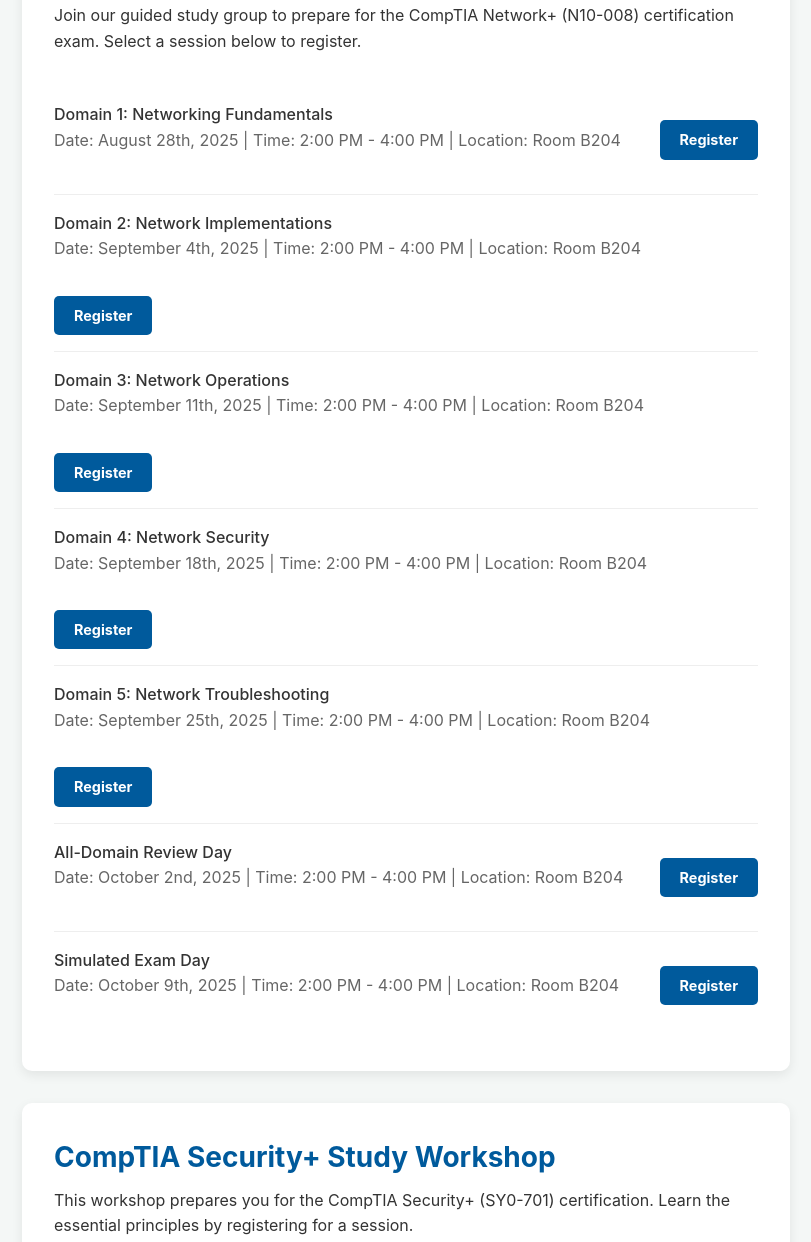
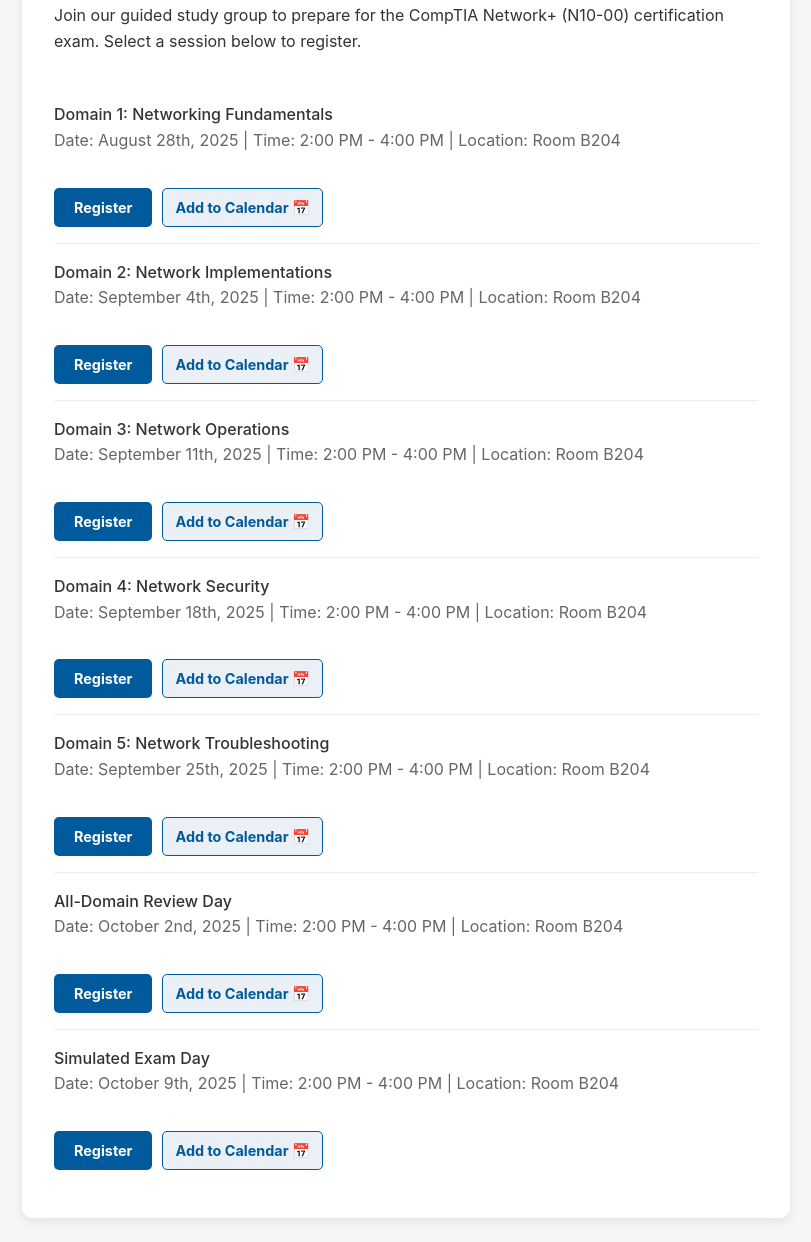
Before and after one commit to cisworkshops/cisworkshops.github.io, a plain HTML site: page index.html in a window 1280 px wide. Shown: the part 346-1588 px from the top of the page, without its empty margins (234-1045 px from the left). Drawn offline with Linux system fonts and the light colour scheme.

Commit message:
Add files via upload

```diff
--- a/index.html
+++ b/index.html
@@ -24,6 +24,10 @@
             margin: 0;
             padding: 0;
             box-sizing: border-box;
+        }
+
+        html {
+            scroll-behavior: smooth; /* For any future anchor links */
         }
 
         body {
@@ -138,7 +142,14 @@
             margin: 0;
         }
 
-        /* --- Button Styling --- */
+        /* --- Button & Button Group Styling --- */
+        .button-group {
+            display: flex;
+            gap: 10px;
+            align-items: center;
+            flex-shrink: 0;
+        }
+
         .signup-btn {
             display: inline-block;
             background-color: var(--primary-color);
@@ -151,11 +162,41 @@
             text-align: center;
             transition: background-color 0.2s ease-in-out;
             white-space: nowrap;
-            flex-shrink: 0;
         }
 
         .signup-btn:hover {
             background-color: var(--primary-hover-color);
+        }
+
+        .calendar-btn {
+            display: inline-block;
+            padding: 7px 12px; /* 1px less padding to account for border */
+            font-size: 0.9rem;
+            background-color: #eaf0f6;
+            color: var(--primary-color);
+            border: 1px solid var(--primary-color);
+            border-radius: 5px;
+            text-decoration: none;
+            font-weight: bold;
+            transition: background-color 0.2s ease, color 0.2s ease;
+            white-space: nowrap;
+        }
+
+        .calendar-btn:hover {
+            background-color: var(--primary-color);
+            color: var(--white-color);
+        }
+
+        .signup-btn.disabled {
+    	    background-color: #a0a0a0; /* Gray for disabled */
+    	    cursor: not-allowed;
+    	    pointer-events: none; /* Makes the button unclickable */
+        }
+
+        .signup-btn.full {
+    		background-color: #c0392b; /* A soft red for 'Full' */
+    		cursor: not-allowed;
+    		pointer-events: none;
         }
 
         /* --- Responsive Adjustments --- */
@@ -197,7 +238,6 @@
 <body>
 
     <header class="page-header">
-        <!-- Image now links to a file. Make sure CISlogo.png is in the same folder as this HTML file. -->
         <img src="CISlogo.png" alt="CIS Department Logo" class="header-logo">
         <h1>CIS Workshops Sign-Up Hub</h1>
     </header>
@@ -210,59 +250,79 @@
         <div class="workshop-card">
             <h2>CompTIA Network+ Study Workshop</h2>
             <p>
-                Join our guided study group to prepare for the CompTIA Network+ (N10-008) certification exam. Select a session below to register.
+                Join our guided study group to prepare for the CompTIA Network+ (N10-00) certification exam. Select a session below to register.
             </p>
 
             <ul class="session-list">
-                <!-- IMPORTANT: Replace the href="#" with your registration link for each session -->
                 <li>
                     <div class="session-details">
                         <span class="session-title">Domain 1: Networking Fundamentals</span>
                         <p class="session-info">Date: August 28th, 2025 | Time: 2:00 PM - 4:00 PM | Location: Room B204</p>
                     </div>
-                    <a href="#" target="_blank" rel="noopener noreferrer" class="signup-btn">Register</a>
+                    <div class="button-group">
+                        <a href="https://forms.office.com/r/CtC74rHMGU" target="_blank" rel="noopener noreferrer" class="signup-btn">Register</a>
+                        <a href="https://stripo.email/storage/ics/2025/8/ics_cis-network-study-workshops-domain-1-2025-08-07-135241.ics" target="_blank" rel="noopener noreferrer" class="calendar-btn">Add to Calendar 📅</a>
+                    </div>
                 </li>
                 <li>
                     <div class="session-details">
                         <span class="session-title">Domain 2: Network Implementations</span>
                         <p class="session-info">Date: September 4th, 2025 | Time: 2:00 PM - 4:00 PM | Location: Room B204</p>
                     </div>
-                    <a href="#" target="_blank" rel="noopener noreferrer" class="signup-btn">Register</a>
+                    <div class="button-group">
+                        <a href="https://forms.cloud.microsoft/r/yVRgMYjQL4" target="_blank" rel="noopener noreferrer" class="signup-btn">Register</a>
+                        <a href="https://stripo.email/storage/ics/2025/8/ics_comptia-network-study-workshop-domain-2-network-implementation-2025-08-11-144347.ics" target="_blank" rel="noopener noreferrer" class="calendar-btn">Add to Calendar 📅</a>
+                    </div>
                 </li>
                 <li>
                     <div class="session-details">
                         <span class="session-title">Domain 3: Network Operations</span>
                         <p class="session-info">Date: September 11th, 2025 | Time: 2:00 PM - 4:00 PM | Location: Room B204</p>
                     </div>
-                    <a href="#" target="_blank" rel="noopener noreferrer" class="signup-btn">Register</a>
+                    <div class="button-group">
+                        <a href="https://forms.cloud.microsoft/r/cF05aLidAh" target="_blank" rel="noopener noreferrer" class="signup-btn">Register</a>
+                        <a href="https://stripo.email/storage/ics/2025/8/ics_comptia-network-study-workshop-domain-3-network-operations-2025-08-11-144559.ics" target="_blank" rel="noopener noreferrer" class="calendar-btn">Add to Calendar 📅</a>
+                    </div>
                 </li>
                 <li>
                     <div class="session-details">
                         <span class="session-title">Domain 4: Network Security</span>
                         <p class="session-info">Date: September 18th, 2025 | Time: 2:00 PM - 4:00 PM | Location: Room B204</p>
                     </div>
-                    <a href="#" target="_blank" rel="noopener noreferrer" class="signup-btn">Register</a>
+                    <div class="button-group">
+                        <a href="https://forms.cloud.microsoft/r/q6bUhuPhhT" target="_blank" rel="noopener noreferrer" class="signup-btn">Register</a>
+                        <a href="https://stripo.email/storage/ics/2025/8/ics_cis-network-study-workshop-domain-4-network-security-2025-08-11-144722.ics" target="_blank" rel="noopener noreferrer" class="calendar-btn">Add to Calendar 📅</a>
+                    </div>
                 </li>
                 <li>
                     <div class="session-details">
                         <span class="session-title">Domain 5: Network Troubleshooting</span>
                         <p class="session-info">Date: September 25th, 2025 | Time: 2:00 PM - 4:00 PM | Location: Room B204</p>
                     </div>
-                    <a href="#" target="_blank" rel="noopener noreferrer" class="signup-btn">Register</a>
+                    <div class="button-group">
+                        <a href="https://forms.cloud.microsoft/r/HxkUqBSAHx" target="_blank" rel="noopener noreferrer" class="signup-btn">Register</a>
+                        <a href="https://stripo.email/storage/ics/2025/8/ics_cis-network-study-workshop-domain-5-network-troubleshooting-2025-08-11-145059.ics" target="_blank" rel="noopener noreferrer" class="calendar-btn">Add to Calendar 📅</a>
+                    </div>
                 </li>
                 <li>
                     <div class="session-details">
                         <span class="session-title">All-Domain Review Day</span>
                         <p class="session-info">Date: October 2nd, 2025 | Time: 2:00 PM - 4:00 PM | Location: Room B204</p>
                     </div>
-                    <a href="#" target="_blank" rel="noopener noreferrer" class="signup-btn">Register</a>
+                    <div class="button-group">
+                        <a href="https://forms.cloud.microsoft/r/7n1XMxiMt8" target="_blank" rel="noopener noreferrer" class="signup-btn">Register</a>
+                        <a href="https://stripo.email/storage/ics/2025/8/ics_cis-network-study-workshop-all-domain-review-day-2025-08-11-145500.ics" target="_blank" rel="noopener noreferrer" class="calendar-btn">Add to Calendar 📅</a>
+                    </div>
                 </li>
                 <li>
                     <div class="session-details">
                         <span class="session-title">Simulated Exam Day</span>
                         <p class="session-info">Date: October 9th, 2025 | Time: 2:00 PM - 4:00 PM | Location: Room B204</p>
                     </div>
-                    <a href="#" target="_blank" rel="noopener noreferrer" class="signup-btn">Register</a>
+                    <div class="button-group">
+                        <a href="https://forms.cloud.microsoft/r/2PfKkJvmhG" target="_blank" rel="noopener noreferrer" class="signup-btn">Register</a>
+                        <a href="https://stripo.email/storage/ics/2025/8/ics_cis-network-study-workshop-simulated-exam-day-2025-08-11-145813.ics" target="_blank" rel="noopener noreferrer" class="calendar-btn">Add to Calendar 📅</a>
+                    </div>
                 </li>
             </ul>
         </div>
@@ -275,55 +335,75 @@
             </p>
 
             <ul class="session-list">
-                <!-- IMPORTANT: Replace the href="#" with your registration link for each session -->
                 <li>
                     <div class="session-details">
                         <span class="session-title">Domain 1: General Security Concepts</span>
                         <p class="session-info">Date: August 26th, 2025 | Time: 2:00 PM - 4:00 PM | Location: Room B206</p>
                     </div>
-                    <a href="#" target="_blank" rel="noopener noreferrer" class="signup-btn">Register</a>
+                    <div class="button-group">
+                        <a href="https://forms.office.com/r/CtC74rHMGU" target="_blank" rel="noopener noreferrer" class="signup-btn">Register</a>
+                        <a href="#" target="_blank" rel="noopener noreferrer" class="calendar-btn">Add to Calendar 📅</a>
+                    </div>
                 </li>
                 <li>
                     <div class="session-details">
                         <span class="session-title">Domain 2: Threats, Vulnerabilities, & Mitigations</span>
                         <p class="session-info">Date: September 2nd, 2025 | Time: 2:00 PM - 4:00 PM | Location: Room B206</p>
                     </div>
+                    <div class="button-group">
                         <a href="#" target="_blank" rel="noopener noreferrer" class="signup-btn">Register</a>
+                        <a href="#" target="_blank" rel="noopener noreferrer" class="calendar-btn">Add to Calendar 📅</a>
+                    </div>
                 </li>
                 <li>
                     <div class="session-details">
                         <span class="session-title">Domain 3: Security Architecture</span>
                         <p class="session-info">Date: September 9th, 2025 | Time: 2:00 PM - 4:00 PM | Location: Room B206</p>
                     </div>
+                    <div class="button-group">
                         <a href="#" target="_blank" rel="noopener noreferrer" class="signup-btn">Register</a>
+                        <a href="#" target="_blank" rel="noopener noreferrer" class="calendar-btn">Add to Calendar 📅</a>
+                    </div>
                 </li>
                 <li>
                     <div class="session-details">
                         <span class="session-title">Domain 4: Security Operations</span>
                         <p class="session-info">Date: September 16th, 2025 | Time: 2:00 PM - 4:00 PM | Location: Room B206</p>
                     </div>
+                    <div class="button-group">
                         <a href="#" target="_blank" rel="noopener noreferrer" class="signup-btn">Register</a>
+                        <a href="#" target="_blank" rel="noopener noreferrer" class="calendar-btn">Add to Calendar 📅</a>
+                    </div>
                 </li>
                 <li>
                     <div class="session-details">
                         <span class="session-title">Domain 5: Security Program Management & Oversight</span>
                         <p class="session-info">Date: September 23rd, 2025 | Time: 2:00 PM - 4:00 PM | Location: Room B206</p>
                     </div>
+                    <div class="button-group">
                         <a href="#" target="_blank" rel="noopener noreferrer" class="signup-btn">Register</a>
+                        <a href="#" target="_blank" rel="noopener noreferrer" class="calendar-btn">Add to Calendar 📅</a>
+                    </div>
                 </li>
                  <li>
                     <div class="session-details">
                         <span class="session-title">All-Domain Review Day</span>
                         <p class="session-info">Date: September 30th, 2025 | Time: 2:00 PM - 4:00 PM | Location: Room B206</p>
                     </div>
+                    <div class="button-group">
                         <a href="#" target="_blank" rel="noopener noreferrer" class="signup-btn">Register</a>
+                        <a href="#" target="_blank" rel="noopener noreferrer" class="calendar-btn">Add to Calendar 📅</a>
+                    </div>
                 </li>
                 <li>
                     <div class="session-details">
                         <span class="session-title">Simulated Exam Day</span>
                         <p class="session-info">Date: October 7th, 2025 | Time: 2:00 PM - 4:00 PM | Location: Room B206</p>
                     </div>
+                    <div class="button-group">
                         <a href="#" target="_blank" rel="noopener noreferrer" class="signup-btn">Register</a>
+                        <a href="#" target="_blank" rel="noopener noreferrer" class="calendar-btn">Add to Calendar 📅</a>
+                    </div>
                 </li>
             </ul>
         </div>
```
Lines whose indentation alone changed are shown as unchanged.
